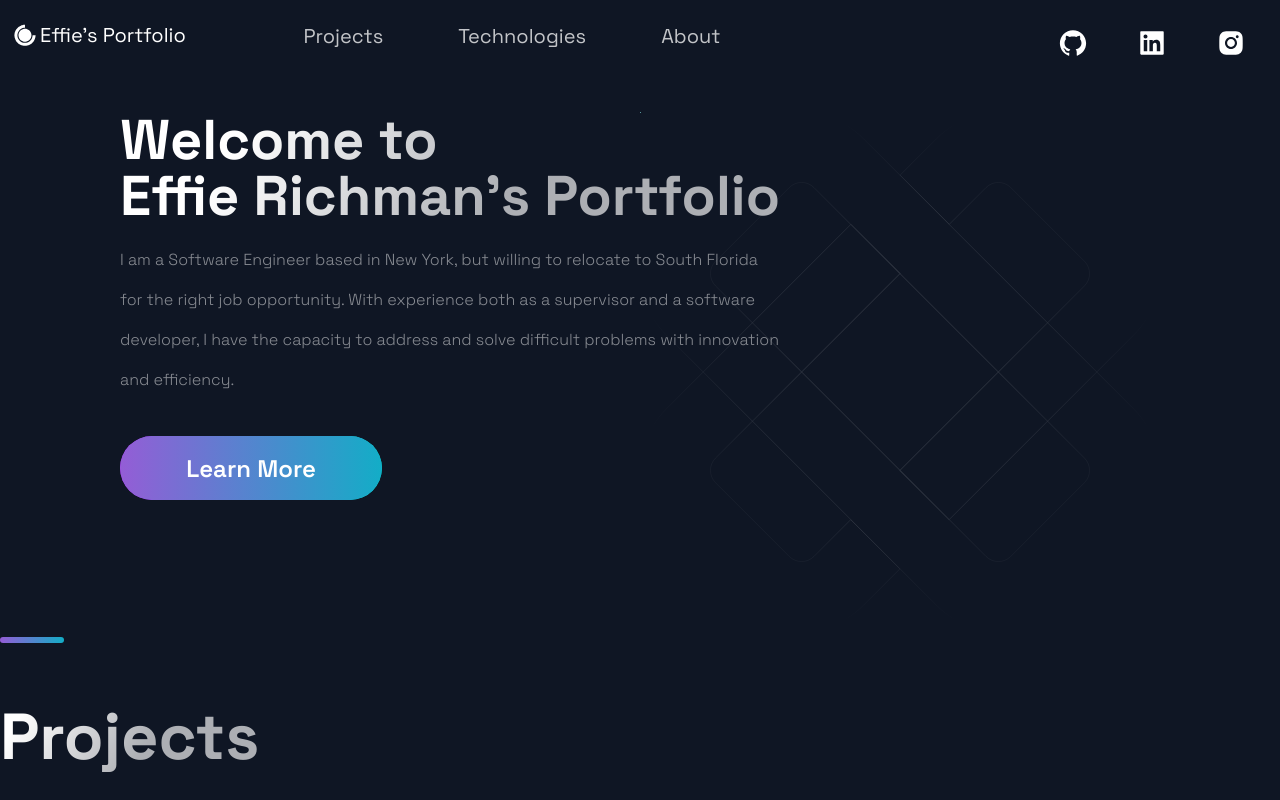
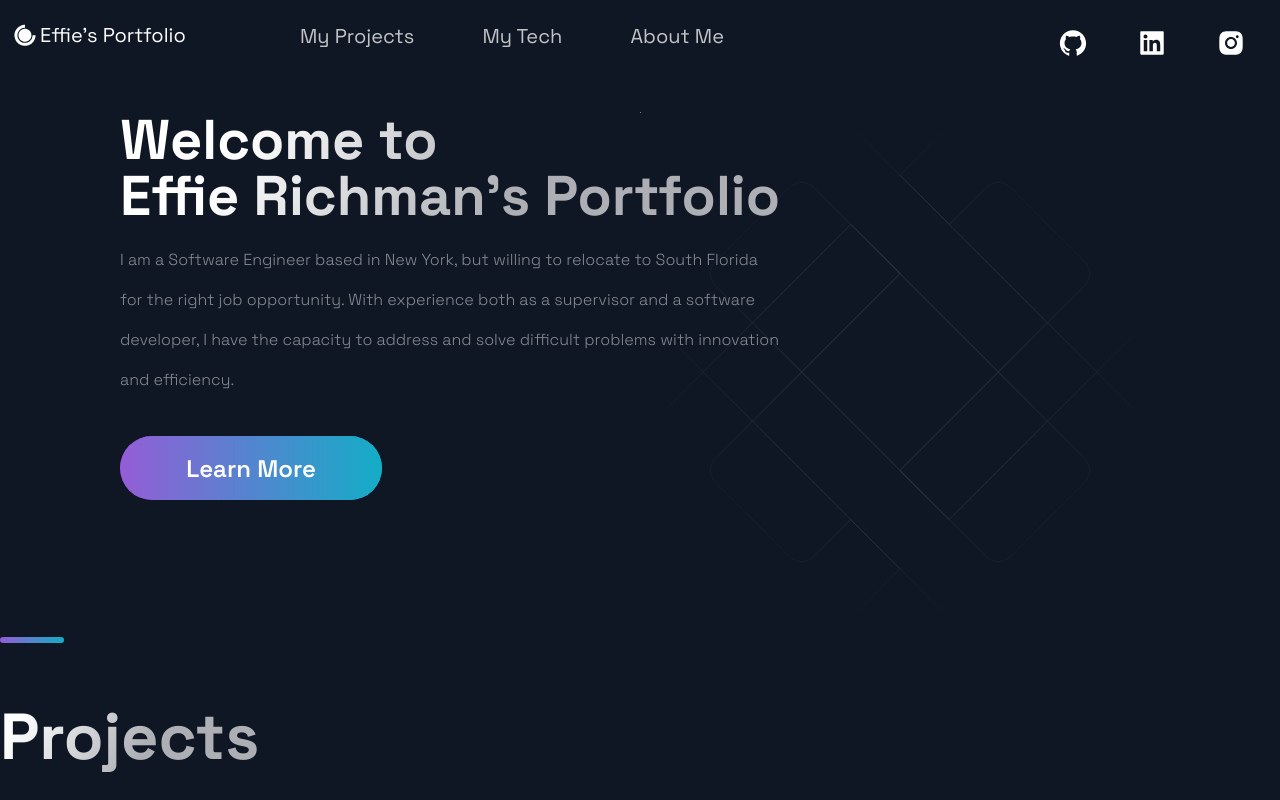
Before and after one commit to effierichman/effie-s-Portfolio, a Next.js app: page / in a window 1280 px wide. Shown: the top 800 px of the page. Built offline with nearby package versions, Linux system fonts and the light colour scheme.

Commit message:
Chnage copy to header

```diff
--- a/src/components/Header/Header.js
+++ b/src/components/Header/Header.js
@@ -1,11 +1,15 @@
 import Link from 'next/link';
-import React from 'react';
+import React, {useState} from 'react';
 import { AiFillGithub, AiFillInstagram, AiFillLinkedin } from 'react-icons/ai';
 import { DiCssdeck } from 'react-icons/di';
 
 import { Container, Span, Div1, Div2, Div3, NavLink, SocialIcons } from './HeaderStyles';
 
-const Header = () =>  (
+const Header = () =>  {
+  const [expandNav, setExpandNav] = useState(false)
+  const toggleExpandNav = () => setExpandNav(!expandNav)
+  const collapseNav = () => setExpandNav(false)
+  return (
   <Container>
     <Div1>
       <Link href='/'>
@@ -17,17 +21,17 @@ const Header = () =>  (
     <Div2>
       <li>
         <Link href='#projects'>
-          <NavLink>Projects</NavLink>
+          <NavLink>My Projects</NavLink>
         </Link>
       </li>
       <li>
         <Link href='#tech'>
-          <NavLink>Technologies</NavLink>
+          <NavLink>My Tech</NavLink>
         </Link>
       </li>
       <li>
         <Link href='#about'>
-          <NavLink>About</NavLink>
+          <NavLink>About Me</NavLink>
         </Link>
       </li>
     </Div2>
@@ -43,6 +47,7 @@ const Header = () =>  (
       </SocialIcons>
     </Div3>
   </Container>
-);
+  )
+};
 
 export default Header;
```
